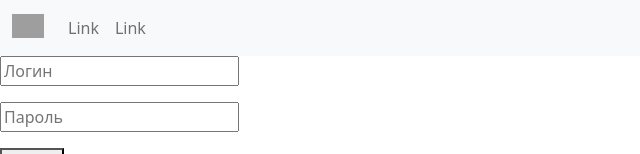
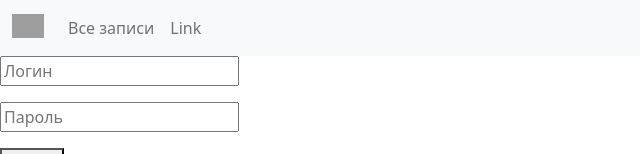
Before and after one commit to Pavel-Kazarezau/FeedbackTrackerFrontend, an Angular app: page / in a window 1280 px wide. Shown: the top 154 px of the page, without its empty margins (0-640 px from the left). Built offline with nearby package versions, Linux system fonts and the light colour scheme; grey boxes are pictures that could not be loaded.

Commit message:
Add nav to home page

```diff
--- a/src/app/navigation/navigation.component.html
+++ b/src/app/navigation/navigation.component.html
@@ -8,9 +8,9 @@
       </button>
       <div class="collapse navbar-collapse" id="navbarTogglerDemo01">
         <ul class="navbar-nav me-auto mb-3 mb-lg-0">
-          <li class="nav-item">
-            <a class="nav-link" href="#">Link</a>
-          </li>
+            <li routerLinkActive="active" [routerLinkActiveOptions]="{exact:true}" class="nav-item">
+                <a routerLink="/home" class="nav-link">Все записи</a>
+            </li>
           <li class="nav-item">
             <a class="nav-link" href="#">Link</a>
           </li>
```
